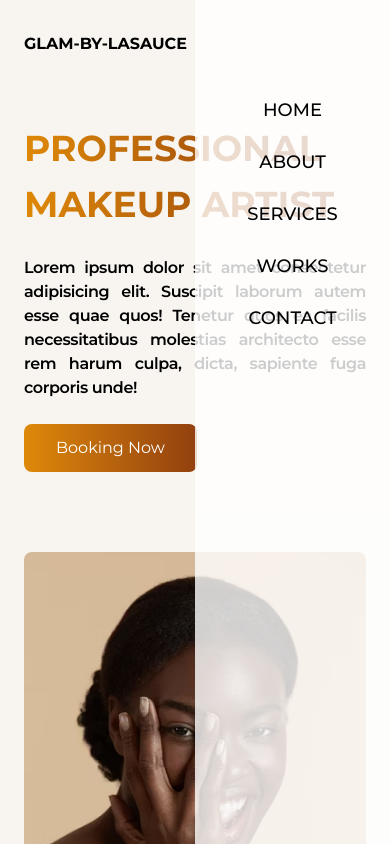
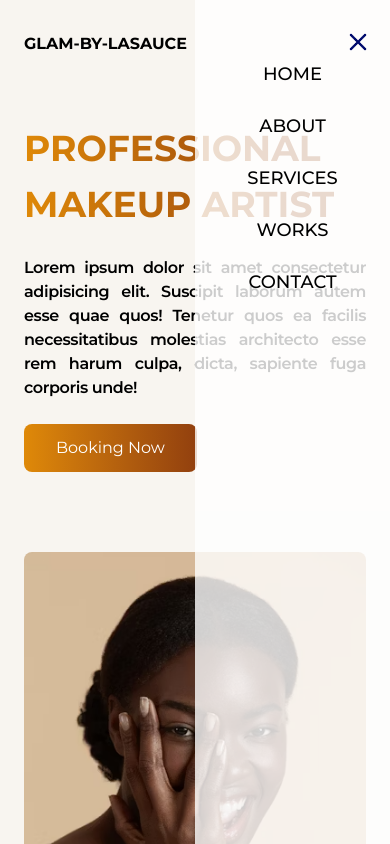
Before and after one commit to ernestkris6/GlamByLaSauce, a React (Vite) app: page / in a window 390 px wide. Both pictures are taken after a click on the picture 358 px from the left and 38 px from the top of the page. Shown: the top 844 px of the page. Built offline with nearby package versions, Linux system fonts and the light colour scheme; a web font is replaced by a local one.

Commit message:
finishing hamburger menu

```diff
--- a/src/ui/Header.jsx
+++ b/src/ui/Header.jsx
@@ -18,11 +18,12 @@ export default function Header() {
     <div className='flex justify-between px-6 md:px-10 lg:px-24 py-8'>
       <Logo />
 
+      {/*----------desktop menu----------*/}
+
         <ul className='hidden md:flex space-x-6 mx-8'>
         <li>
           <NavLink to='about' className='font-bold text-black hover:text-amber-800'>About</NavLink>
         </li>
-        {/* <NavLink className={({ isActive}) => (isActive ? 'font-bold text-black hover:text-amber-800' : 'font-bold text-black hover:text-amber-800')} to='about'>About</NavLink> */}
 
           <li>
             <NavLink to='services' className='font-bold text-black hover:text-amber-800'>Services</NavLink>
@@ -40,43 +41,32 @@ export default function Header() {
 
 
 
-        {/* <img onClick={()=> setIsOpen(true)} className='flex w-6 justify-end md:hidden' src={menu} alt="" /> */}
 
         {/*----------mobile menu----------*/}
 
 
-     <div className='absolute right-[18px] top-[28px] bottom-0 lg:hidden'>
+         <div className='absolute right-[18px] top-[28px] bottom-0 md:hidden'>
           <img className={`${isOpen ? 'hidden' : 'block'} w-7 cursor-pointer`} src={menu} onClick={handleClick} alt="" />
         </div>
 
-
-        {/* Mobile menu */}
             <div className={`${isOpen ? 'fixed w-1/2' : 'h-0 w-0'} lg:hidden right-0 top-0 bottom-0 z-20 overflow-hidden bg-white/80 transition-all`}>
                 <div className='flex items-center cursor-pointer justify-between py-4'>
-              {/* <img className='w-32 ml-4' src={menu} alt="" /> */}
-              <img className='ml-75 mt-2 w-7 justify-end' src={cross} onClick={handleClick} alt="" />
+
+                  <div className='absolute right-[18px] top-[28px] bottom-0 md:hidden'>
+                    <img className={`${isOpen ? 'block' : 'hidden'} w-7 cursor-pointer`} src={cross} onClick={handleClick} alt="" />
                   </div>
+                </div>
+
+                {/*----------nav links----------*/}
+
                   <ul className='flex flex-col items-center gap-2 mt-5 text-lg font-medium'>
-
                     <Link to='/' className='hover:bg-gradient-to-l from-[#92400E] to-[rgb(223,137,8)] px-4 py-2 rounded inline-block' onClick={handleClick}>HOME</Link>
                     <Link to='about' className='hover:bg-gradient-to-l from-[#92400E] to-[rgb(223,137,8)] px-4 py-2 rounded inline-block' onClick={handleClick}>ABOUT</Link>
                     <Link to='services' className='hover:bg-gradient-to-l from-[#92400E] to-[rgb(223,137,8)] px-4 py-2 rounded inline-block' onClick={handleClick}>SERVICES</Link>
                     <Link to='works' className='hover:bg-gradient-to-l from-[#92400E] to-[rgb(223,137,8)] px-4 py-2 rounded inline-block' onClick={handleClick}>WORKS</Link>
-              <Link to='contac' className='hover:bg-gradient-to-l from-[#92400E] to-[rgb(223,137,8)] px-4 py-2 rounded inline-block' onClick={handleClick}>CONTACT</Link>
-
-
-
-                {/* <Link className='hover:bg-purple-500 cursor-pointer px-4 py-2 rounded inline-block' onClick={handleClick} to='/'><p className='px-2 rounded inline-block'>HOME</p></Link>
-                <a href='#about'  onClick={handleClick} to='doctors'><p className='hover:bg-purple-500 px-4 py-2 rounded inline-block'>ABOUT ME</p></a>
-                <a href='#services' onClick={handleClick} to='about'><p className='hover:bg-purple-500 px-4 py-2 rounded inline-block'>SERVICES</p></a>
-                <a href='#works' onClick={handleClick} to='contact'><p className='hover:bg-purple-500 px-4 py-2 rounded inline-block'>PORTFOLIO</p></a>
-                <a href='#connect' onClick={handleClick} to='login'><p className='hover:bg-purple-500 px-4 py-2 rounded inline-block'>CONTACT</p></a>
-                <a href='#connect' onClick={handleClick} to='login'><p className='hover:bg-purple-500 px-4 py-2 rounded inline-block'>CONNECT</p></a> */}
+                    <Link to='contact' className='hover:bg-gradient-to-l from-[#92400E] to-[rgb(223,137,8)] px-4 py-2 rounded inline-block' onClick={handleClick}>CONTACT</Link>
                   </ul>
             </div>
-
-
-
         </div>
 
 
```
Lines whose indentation alone changed are shown as unchanged.
